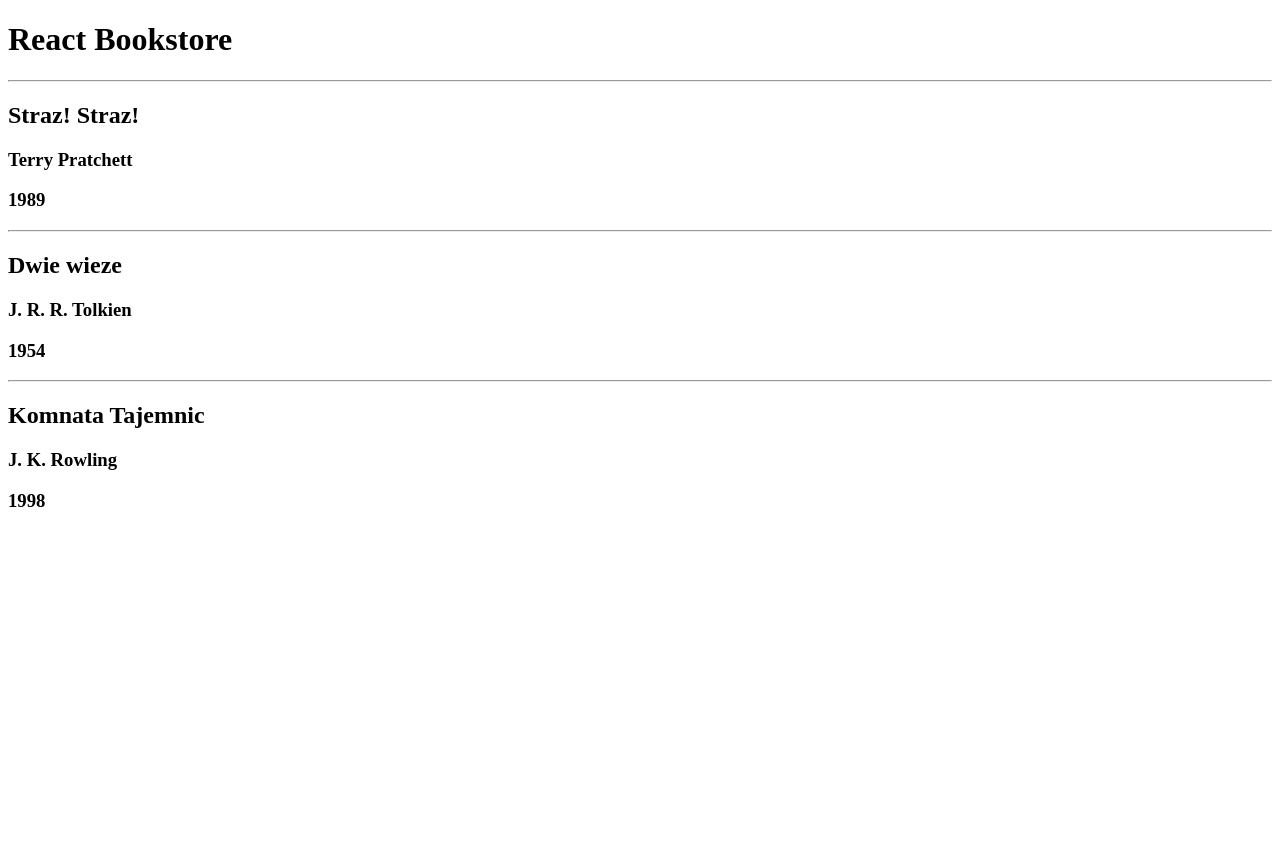
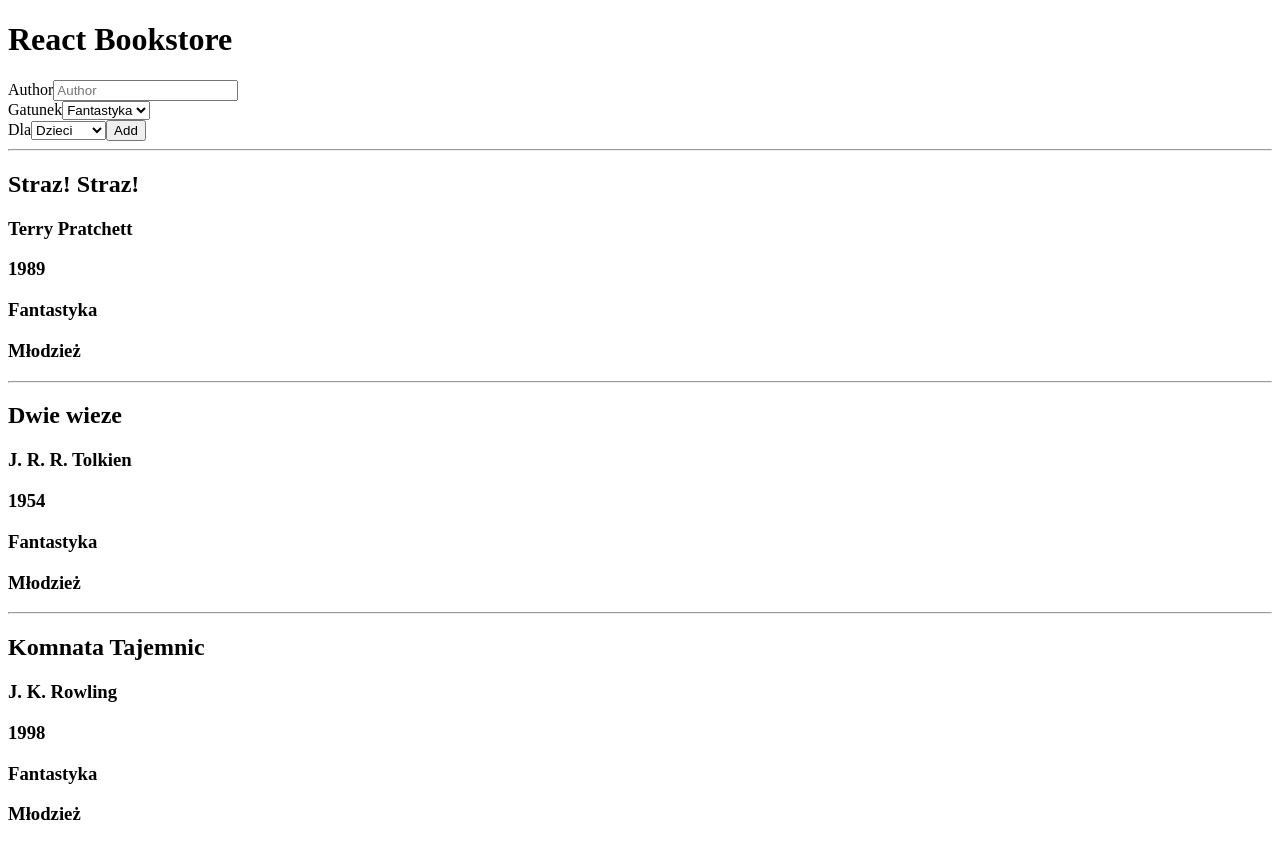
Before and after one commit to czyzowicz/React-Bookstore, a React (Create React App) app: page / in a window 1280 px wide. Before the commit the page ends 800 px from the top, so only its background shows below. Built offline with nearby package versions, Linux system fonts and the light colour scheme.

Commit message:
add useEffect

```diff
--- a/src/Add.jsx
+++ b/src/Add.jsx
@@ -1,16 +1,41 @@
-import React from 'react';
+import React, { useState, useEffect } from "react";
+import useDropdown from "./useDropdown.jsx";
 
-const Add = () => {
+export const Add = () => {
+  const [author, setAuthor] = useState("");
+  // const [genre, setGenre] = useState("");
+  // const [audience, setAudience] = useState("");
+
+  const genres = ["Fantastyka", "Horror", "Kryminał"];
+  const audiences = ["Dzieci", "Młodzież", "Dorośli"];
+
+  const [genre, GenreDropdown] = useDropdown("", "Gatunek", genres);
+  const [audience, AudienceDropdown] = useDropdown("", "Dla", audiences);
+
+  useEffect(() => {
+    console.log("effect");
+  }, []);
 
   return (
     <div>
       <form>
-                <label htmlFor='author'>
+        <label htmlFor="author">
           Author
-                    <input id='author' value="" placeholder="Author" />
+          <input
+            id="author"
+            value={author}
+            placeholder="Author"
+            onChange={(event) => setAuthor(event.target.value)}
+          />
         </label>
+        <br />
+        <GenreDropdown />
+        <br />
+        <AudienceDropdown />
         <button>Add</button>
       </form>
     </div>
-    )
-}
+  );
+};
+
+export default Add;
--- a/src/App.jsx
+++ b/src/App.jsx
@@ -1,25 +1,33 @@
 import React from "react";
 import ReactDOM from "react-dom";
-import Book from "./Book.jsx";
+import { Book } from "./Book.jsx";
+import { Add } from "./Add.jsx";
 
 const App = () => {
   return (
     <div>
       <h1>React Bookstore</h1>
+      <Add />
       <Book
         title="Straz! Straz!"
         author="Terry Pratchett"
         publicationDate="1989"
+        genre="Fantastyka"
+        audience="Młodzież"
       />
       <Book
         title="Dwie wieze"
         author="J. R. R. Tolkien"
         publicationDate="1954"
+        genre="Fantastyka"
+        audience="Młodzież"
       />
       <Book
         title="Komnata Tajemnic"
         author="J. K. Rowling"
         publicationDate="1998"
+        genre="Fantastyka"
+        audience="Młodzież"
       />
     </div>
   );
--- a/src/Book.jsx
+++ b/src/Book.jsx
@@ -1,14 +1,16 @@
 import React from "react";
 
-export const Book = ({ title, author, publicationDate}) => {
-    return (
-        <div>
-            <hr />
-            <h2>{title}</h2>
-            <h3>{author}</h3>
-            <h3>{publicationDate}</h3>
-        </div>
-    );
+export const Book = (props) => {
+  return (
+    <div>
+      <hr />
+      <h2>{props.title}</h2>
+      <h3>{props.author}</h3>
+      <h3>{props.publicationDate}</h3>
+      <h3>{props.genre}</h3>
+      <h3>{props.audience}</h3>
+    </div>
+  );
 };
 
-export default Book
+export default Book;
--- /dev/null
+++ b/src/useDropdown.jsx
@@ -0,0 +1,32 @@
+import React, { useState } from "react";
+
+const useDropdown = (defaultState, label, options) => {
+  const [state, setState] = useState(defaultState);
+
+  const id = `use-dropdown-${label}`;
+
+  const Dropdown = () => {
+    return (
+      <label htmlFor={id}>
+        {label}
+        <select
+          id={id}
+          value={state}
+          onChange={(e) => setState(e.target.value)}
+          onBlur={(e) => setState(e.target.value)}
+        >
+          {options.map((option) => {
+            return (
+              <option key={option} value={option}>
+                {option}
+              </option>
+            );
+          })}
+        </select>
+      </label>
+    );
+  };
+  return [state, Dropdown, setState];
+};
+
+export default useDropdown;
```
Lines whose indentation alone changed are shown as unchanged.
